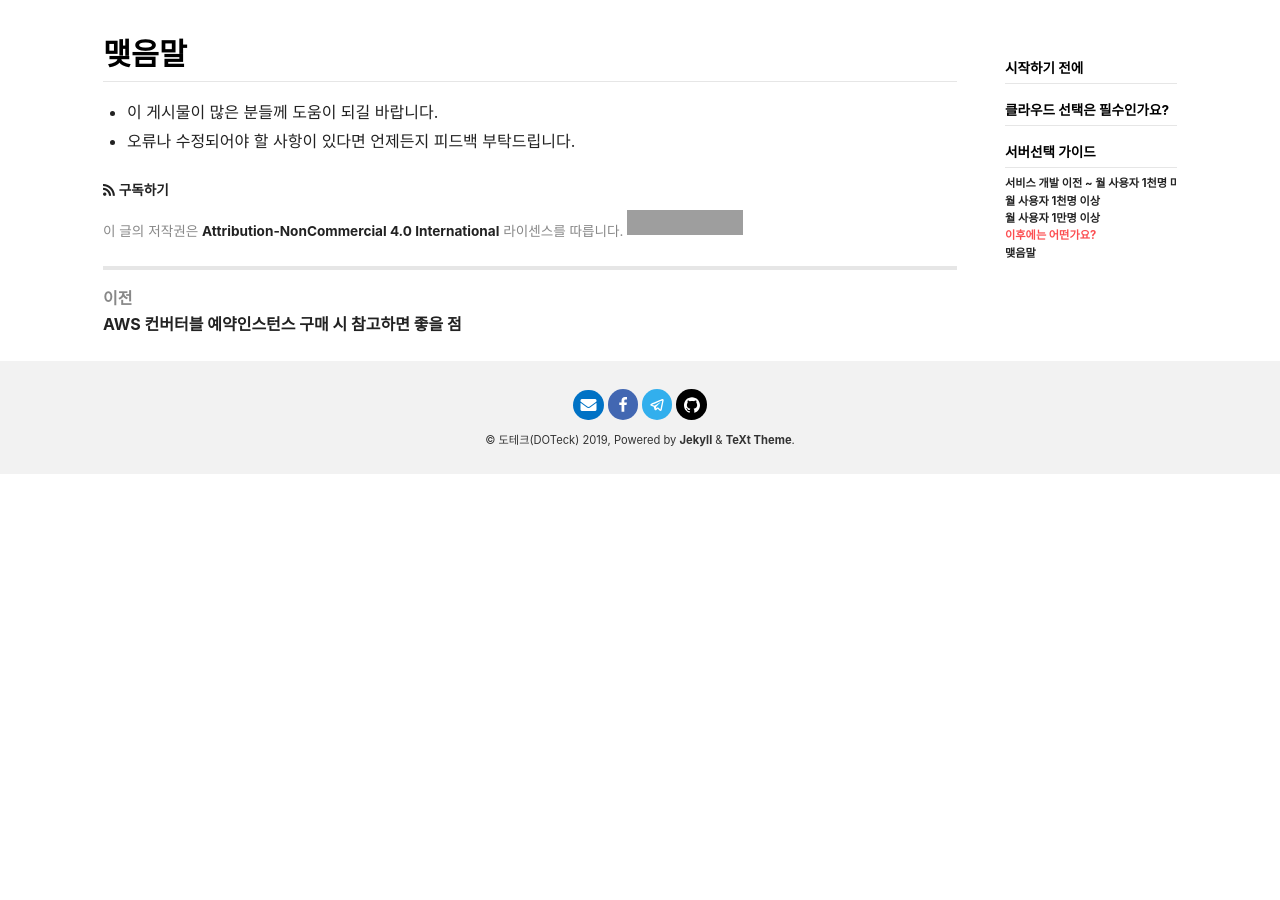
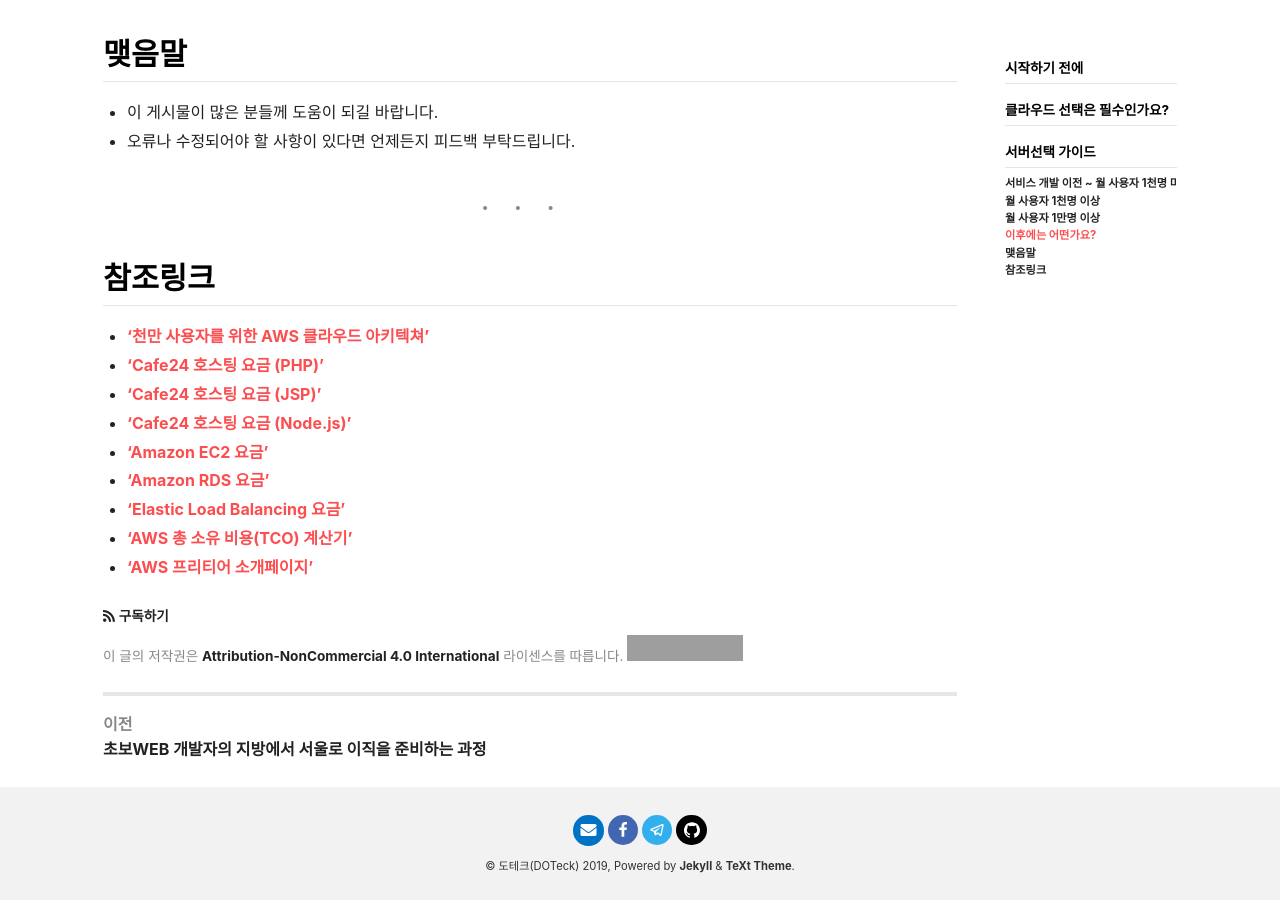
Before and after one commit to DOCHIS/dochis.github.io, a Jekyll site: the page built from _posts/2020-08-19-Server-Architecture-for-Startups.md, in a window 1280 px wide and 900 px high, scrolled down 6605 px. Built offline with Jekyll 4.4.1, drawn with Linux system fonts in a browser that asks for light colours; nearby versions of some CDN libraries; comment, search, counter and statistics services are not loaded; before the commit the page ends 7079 px from its top, so only the background shows below that; some of the changed text lies outside the part shown; grey boxes are pictures that could not be loaded.

Commit message:
기고 수정 및 참조링크 추가

```diff
--- /dev/null
+++ b/_posts/2020-08-06-moving-from-local-to-Seoul.md
@@ -0,0 +1,13 @@
+---
+layout: article
+title: 초보WEB 개발자의 지방에서 서울로 이직을 준비하는 과정
+tags: 일상
+article_header:
+  type: overlay
+  theme: dark
+  background_color: '#203028'
+  background_image:
+    gradient: 'linear-gradient(135deg, rgba(34, 139, 87 , .4), rgba(139, 34, 139, .4))'
+    src: /assets/attachments/2020-04-30-AWS-Convertible-Reserved-Instances-exchanges/cover.png
+comments: true
+---
--- a/_posts/2020-08-19-Server-Architecture-for-Startups.md
+++ b/_posts/2020-08-19-Server-Architecture-for-Startups.md
@@ -1,6 +1,6 @@
 ---
 layout: article
-title: 스타트업을 위한 초기 서버선택 가이드
+title: 초기 스타트업을 위한 서버선택 가이드
 tags: AWS 서버 스타트업 SA
 article_header:
   type: overlay
@@ -31,7 +31,7 @@
 - 아래 내용은 필자의 개인 의견입니다.
 - 사실 클라우드 서비스는 싸지 않습니다.
   - 사용량에 따라 과금되지만 사용량에 따른 비용이 기존 전통적인 방식에 비해 비쌉니다.
-  - 클라우드가 기존 방식보다 싸려면 관리비용을 최소화하고 서버구성을 최적화를 해야합니다.
+  - 클라우드가 기존 방식보다 싸려면 관리비용을 최소화하고 사용량을 낮추기 위해 구성을 최대한 최적화를 해야합니다.
 - 이러한 과정에서 많은 인력이 필요하기 때문에 초기스타트업에게 적합하지 않습니다.
 - 서비스가 성장하고 있을 때 클라우드의 도입을 검토해볼 수 있습니다. 빠르게 성장하는 속도에 따라 발생되는 방대한 량의 트레픽을 유동적으로 처리하기 위해서는 사실 클라우드 이외에는 방법이 없습니다.
 
@@ -165,3 +165,17 @@
 ## 맺음말
 - 이 게시물이 많은 분들께 도움이 되길 바랍니다.
 - 오류나 수정되어야 할 사항이 있다면 언제든지 피드백 부탁드립니다.
+
+
+* * *
+
+## 참조링크
+- ['천만 사용자를 위한 AWS 클라우드 아키텍쳐'](https://www.slideshare.net/awskorea/aws-cloud-architecture-evolution-for-one-thousand-users-changsu-lee){:target="_blank"}
+- ['Cafe24 호스팅 요금 (PHP)'](https://www.cafe24.com/?controller=product_page&type=basic&page=autoban){:target="_blank"}
+- ['Cafe24 호스팅 요금 (JSP)'](https://www.cafe24.com/?controller=product_page&type=special&page=tomcat){:target="_blank"}
+- ['Cafe24 호스팅 요금 (Node.js)'](https://www.cafe24.com/?controller=product_page&type=special&page=nodejs){:target="_blank"}
+- ['Amazon EC2 요금'](https://aws.amazon.com/ko/ec2/pricing/){:target="_blank"}
+- ['Amazon RDS 요금'](https://aws.amazon.com/ko/rds/pricing/){:target="_blank"}
+- ['Elastic Load Balancing 요금'](https://aws.amazon.com/ko/elasticloadbalancing/pricing/){:target="_blank"}
+- ['AWS 총 소유 비용(TCO) 계산기'](https://aws.amazon.com/ko/tco-calculator/){:target="_blank"}
+- ['AWS 프리티어 소개페이지'](https://aws.amazon.com/ko/free/){:target="_blank"}
```
